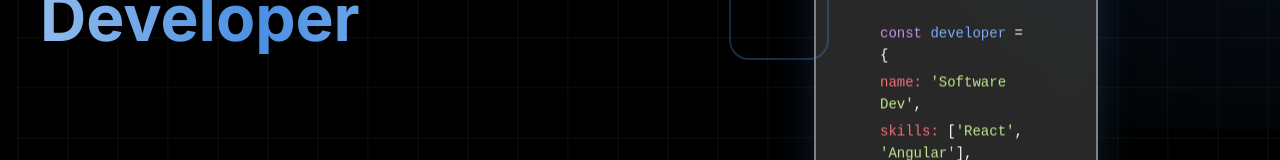
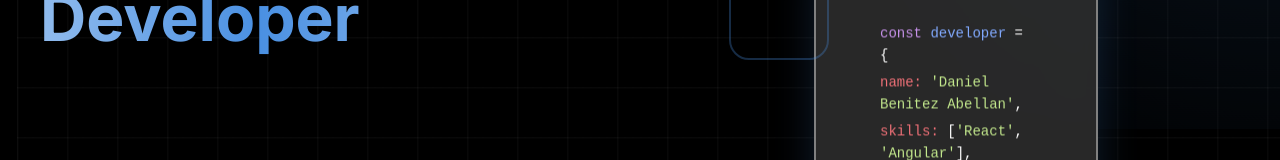
Before and after one commit to ChuDi15/Portfolio, a React (Vite) app: page / in a window 1280 px wide. Shown: the part 280-440 px from the top of the page. Built offline with nearby package versions, Linux system fonts and the light colour scheme.

Commit message:
feat: Mas ajustes pendientes

```diff
--- a/src/components/Hero/Hero.tsx
+++ b/src/components/Hero/Hero.tsx
@@ -65,7 +65,7 @@
               </div>
               <div className={styles.codeLine}>
                 <span className={styles.property}>  name:</span>
-                <span className={styles.string}> 'Software Dev'</span>,
+                <span className={styles.string}> 'Daniel Benitez Abellan'</span>,
               </div>
               <div className={styles.codeLine}>
                 <span className={styles.property}>  skills:</span>
```
